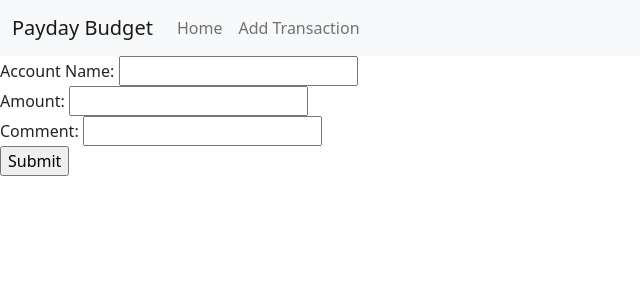
After one commit to pwildenhain/payday-budget-api, a FastAPI app: template templates/add_transaction.html in a window 1280 px wide. The commit adds this page. Shown: the top 300 px of the page, without its empty margins (0-640 px from the left). Run offline with FastAPI, Linux system fonts and the light colour scheme; the template is opened without the code that fills it, so the values that code supplies are empty.

Commit message:
:memo: Create add transaction form

```diff
--- a/requirements.txt
+++ b/requirements.txt
@@ -2,3 +2,4 @@ fastapi[all]
 jinja2
 aiofiles
 sqlalchemy
+python-multipart
--- /dev/null
+++ b/templates/add_transaction.html
@@ -0,0 +1,21 @@
+{% extends 'base.html' %}
+
+{% block content %}
+<form action="{{ url_for('add_transaction_form') }}" method="post" class="form-add-tx">
+    <div class="form-add-tx">
+        <label for="name">Account Name: </label>
+        <input type="text" name="account_name" id="account_name" required>
+    </div>
+    <div class="form-add-tx">
+        <label for="amount">Amount: </label>
+        <input type="number" name="amount" id="amount" required>
+     </div>
+    <div class="form-add-tx">
+        <label for="comment">Comment: </label>
+        <input type="text" name="comment" id="comment">
+    </div>
+    <div class="form-add-tx">
+      <input type="submit" value="Submit">
+    </div>
+</form>
+{% endblock content %}
--- a/templates/navbar.html
+++ b/templates/navbar.html
@@ -10,7 +10,7 @@
             <a class="nav-link" aria-current="page" href="{{ url_for('root') }}">Home</a>
           </li>
           <li class="nav-item">
-            <a class="nav-link" href="{{ url_for('add_transaction') }}">Add Transaction</a>
+            <a class="nav-link" href="{{ url_for('add_transaction_view') }}">Add Transaction</a>
           </li>
         </ul>
       </div>
```
